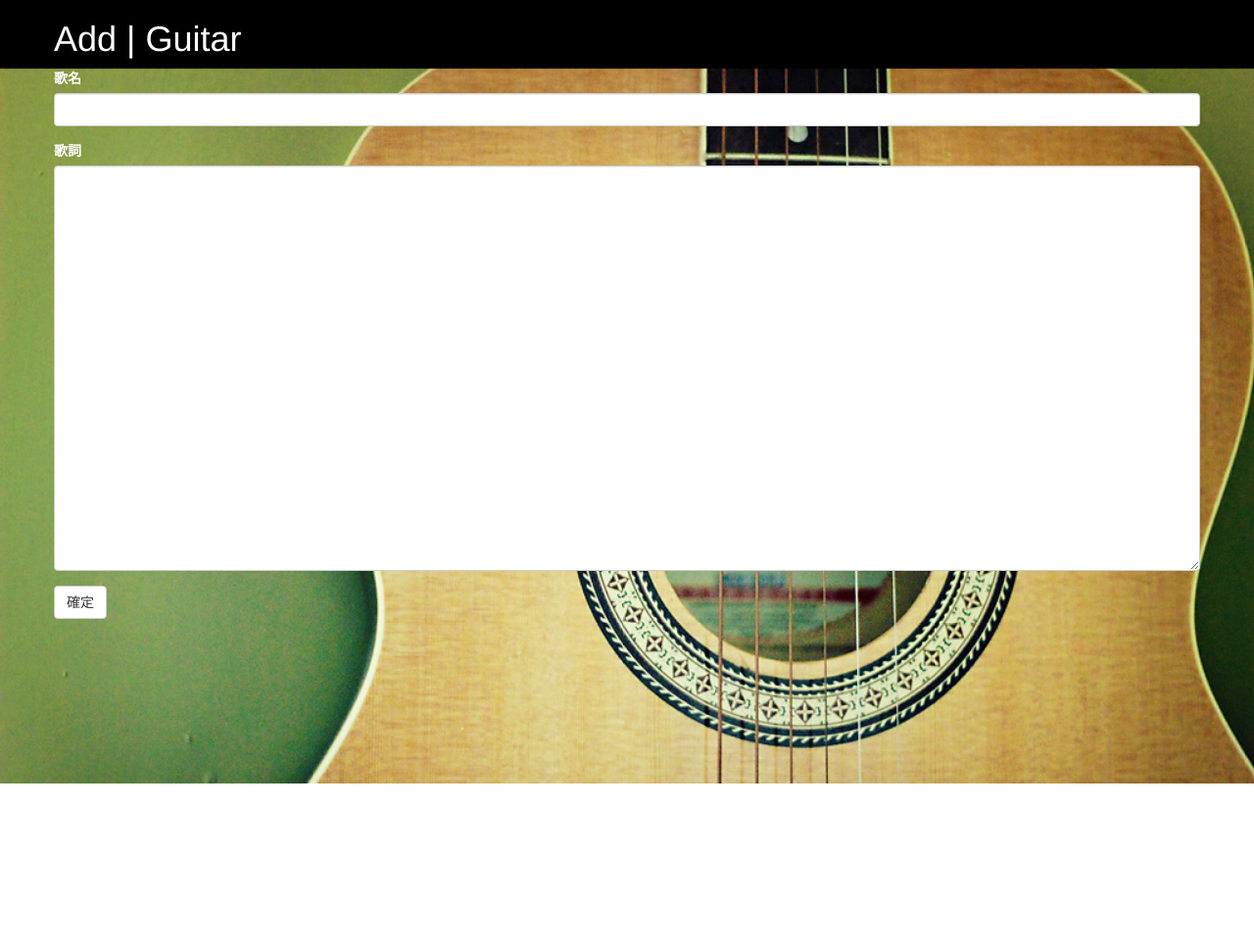
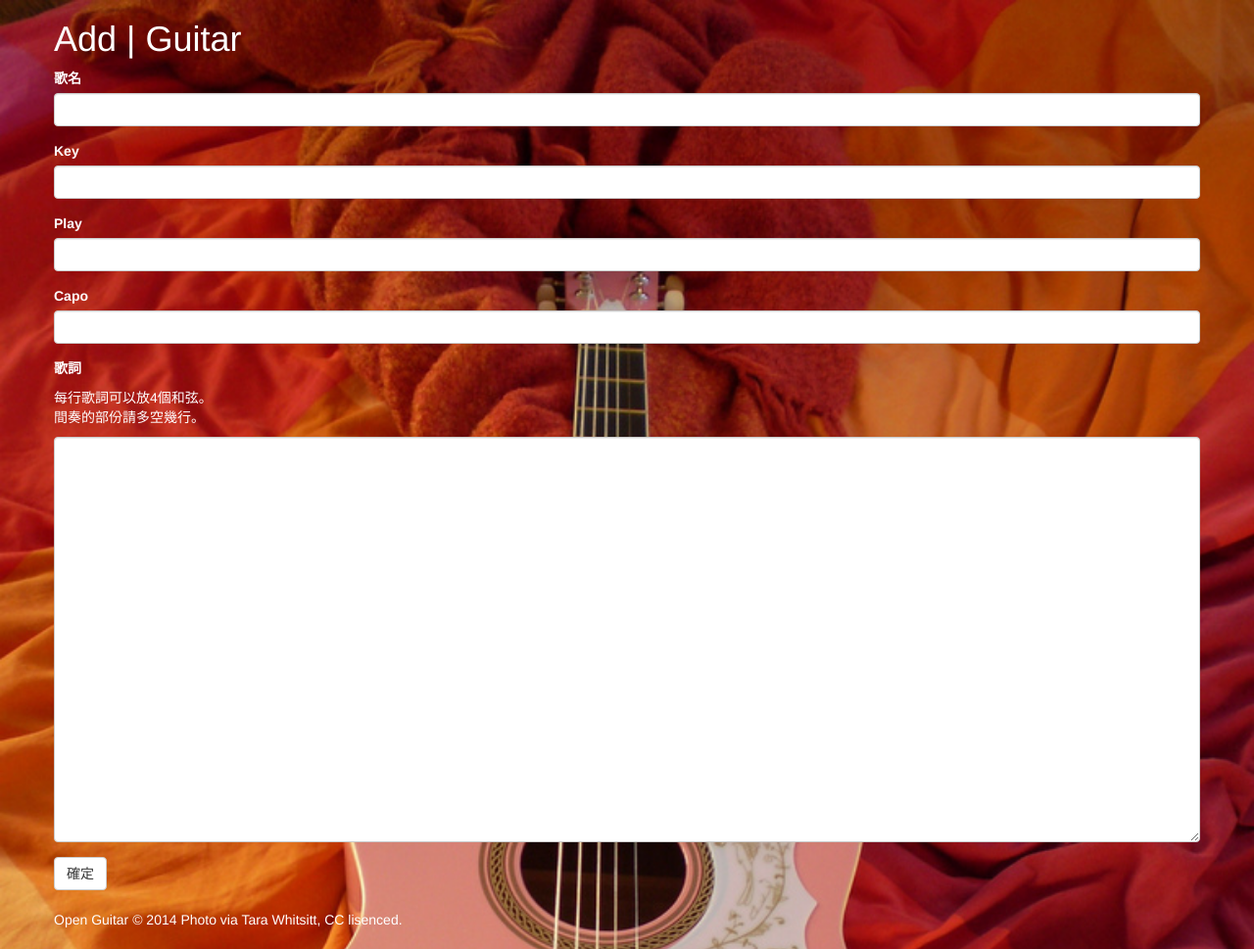
Before and after one commit to howtomakeaturn/Outlaw-Example-With-Codeigniter, a CodeIgniter app: page /stuff/index.php/guitar/add in a window 1280 px wide. Shown: the whole page at 98% size. Before the commit the page ends 800 px from the top, so only its background shows below. Run offline with CodeIgniter, Linux system fonts and the light colour scheme.

Commit message:
guitar pro

```diff
--- a/application/controllers/guitar.php
+++ b/application/controllers/guitar.php
@@ -13,6 +13,8 @@ class Guitar extends CI_Controller {
 
     public function index(){
         $this->data['songs'] = $this->ol->gather('songs');
+        $this->data['singers'] = $this->ol->gather('singers');
+        $this->template->title('Open Guitar');
         $this->template->build('guitar/index', $this->data);
     }
 
@@ -39,6 +41,16 @@ class Guitar extends CI_Controller {
         redirect('/guitar');
     }
 
+    public function add_singer()
+    {
+        $this->template->build('guitar/add_singer', $this->data);
+    }
+
+    function add_singer_post(){
+        $this->ol->inject('singers');
+        redirect('/guitar');
+    }
+
     function inject(){
         $this->ol->inject();
         redirect('/demo');
@@ -56,6 +68,15 @@ class Guitar extends CI_Controller {
         $this->template->build('guitar/edit_song', $this->data);
     }
 
+    function view($id){
+        $this->data['song'] = $song = $this->ol->take('songs', $id);
+#        $this->template->set_layout('basic');
+        $this->template->title($song->name);
+        $this->template->build('guitar/view', $this->data);
+    }
+
+
+
     function batch(){
         $this->template->build('card/batch');
     }
@@ -63,10 +84,6 @@ class Guitar extends CI_Controller {
         $this->cr->createBatch($this->input->post('amount'), $this->input->post('prefix'));
     }
 
-    function view(){
-        $this->data['article'] = $this->ol->take();
-        $this->template->build('demo/view', $this->data);
-    }
 
     function edit_post(){
         $id = $this->ol->pollute();
--- a/application/views/guitar/add.php
+++ b/application/views/guitar/add.php
@@ -6,10 +6,37 @@
     </div>
 
     <div class="form-group">
+        <label>Key</label>
+        <input type="text" class="form-control" name='ol_key' >
+    </div>
+
+    <div class="form-group">
+        <label>Play</label>
+        <input type="text" class="form-control" name='ol_play' >
+    </div>
+
+    <div class="form-group">
+        <label>Capo</label>
+        <input type="text" class="form-control" name='ol_capo' >
+    </div>
+
+    <div class="form-group">
         <label>歌詞</label>
+        <p class="help-block">
+            每行歌詞可以放4個和弦。<br/>
+            間奏的部份請多空幾行。
+        </p>
+
         <textarea class='form-control' name='lyrics' rows=20></textarea>
     </div>
 
 
     <button type="submit" class="btn btn-default">確定</button>
 </form>
+
+<style>
+.form-group p{
+    color: white;
+}
+
+</style>
--- a/application/views/layouts/default.php
+++ b/application/views/layouts/default.php
@@ -39,7 +39,7 @@
 	</head>
 	<body>
     <div id="background">
-        <img src="/assets/img/guitar.jpg" class="stretch" alt="" />
+        <img src="/assets/img/guitar2.jpg" class="stretch" alt="" />
     </div>
 
     <div class='container'>
@@ -50,7 +50,18 @@
 
 
         </div>
+        <div class='row'>
+
+            <footer>
+              <br/>
+              Open Guitar &#169; 2014 Photo via Tara Whitsitt, CC lisenced.
+              <br/>
+              <br/>
+            </footer>
+
+        </div>
     </div>
+
 
 
 	</body>
```
Also changed, not shown: application/views/guitar/add_singer.php (added, +29 -0 lines), application/views/guitar/index.php (+21 -1 lines), application/views/guitar/view.php (added, +42 -0 lines), application/views/layouts/basic.php (added, +29 -0 lines), assets/img/guitar2.jpg (added).
